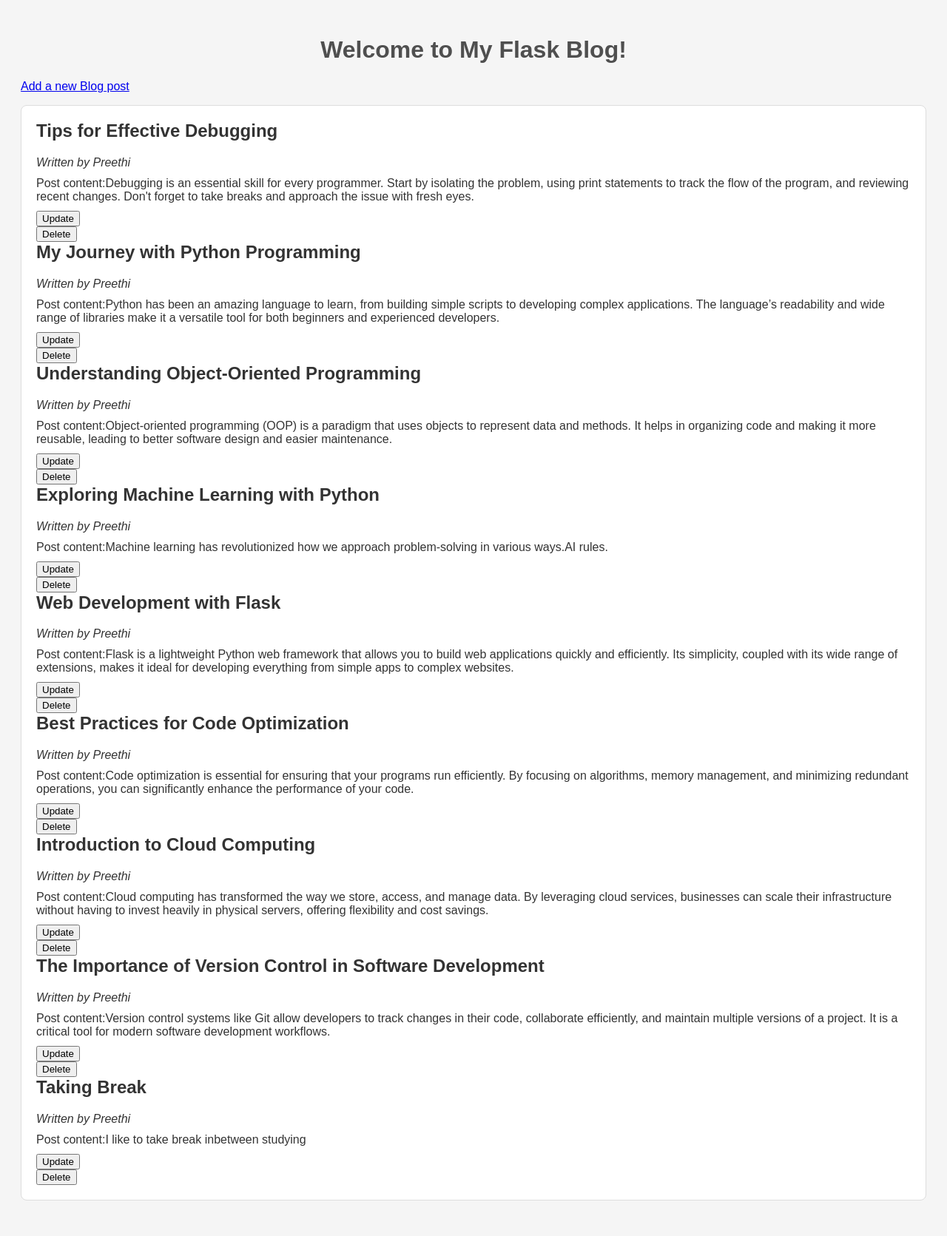
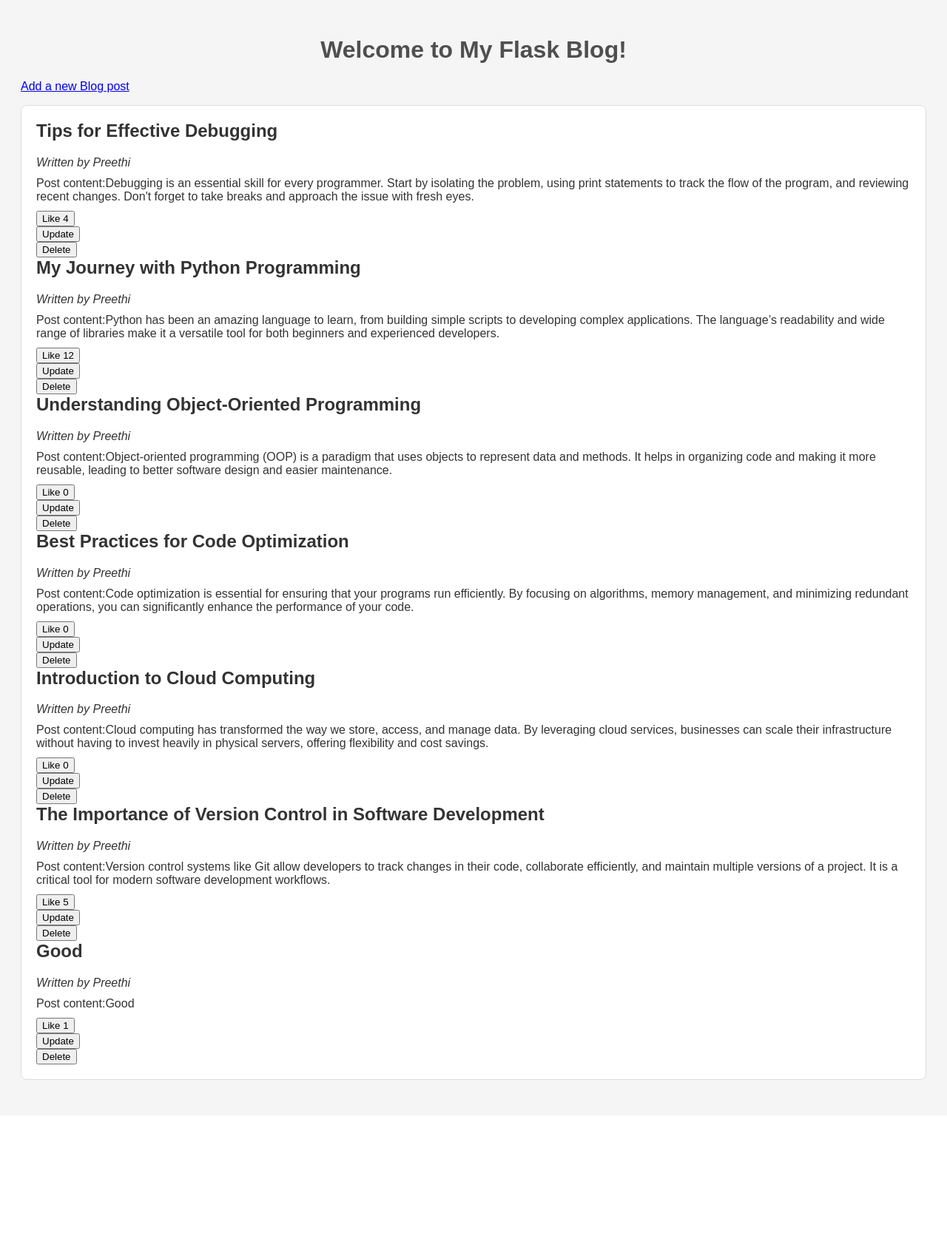
Before and after one commit to Preethicoder/MyBlog_Flask, a Flask app: page / in a window 1280 px wide. Shown: the whole page at 74% size. After the commit the page ends 1460 px from the top, so only its background shows below. Run offline with Flask 3, Linux system fonts and the light colour scheme.

Commit message:
Add the changes

```diff
--- a/app.py
+++ b/app.py
@@ -1,39 +1,38 @@
 import json
+from flask import Flask, render_template, request, url_for, redirect
 
-from flask import Flask, render_template, request, url_for
-from werkzeug.utils import redirect
 
 app = Flask(__name__)
+
+# Function to read blog posts from the JSON file
 def read_jsonfile():
-    with open("data.json", "r") as fileobj:
-        blog_posts = json.load(fileobj)
-        return blog_posts
+    """Reads blog posts from the data.json file."""
+    with open("data.json", "r", encoding="UTF-8") as file:
+        return json.load(file)
 
-# Function to write the updated list of blog posts to the JSON file
+# Function to write updated blog posts to the JSON file
 def write_jsonfile(blog_posts):
-    with open("data.json", "w") as fileobj:
-        json.dump(blog_posts, fileobj, indent=4)
-
+    """Writes the updated list of blog posts to the data.json file."""
+    with open("data.json", "w", encoding="UTF-8") as file:
+        json.dump(blog_posts, file, indent=4)
 
 @app.route('/')
 def index():
-     blog_posts = read_jsonfile()
-     print(blog_posts)
-     return render_template('index.html', posts=blog_posts)
+    """Display the list of blog posts."""
+    blog_posts = read_jsonfile()
+    return render_template('index.html', posts=blog_posts)
 
 @app.route('/add', methods=['GET', 'POST'])
 def add():
+    """Add a new blog post."""
     if request.method == 'POST':
         author = request.form.get('author')
         title = request.form.get('title')
         content = request.form.get('content')
 
         blog_posts = read_jsonfile()
-        # Generate a new ID for the new post (you can improve this by using a unique ID generator or database)
         new_id = len(blog_posts) + 1
-
-        # Create a new blog post and append to the blog_posts list
-        new_post = {'id': new_id, 'author': author, 'title': title, 'content': content}
+        new_post = {'id': new_id, 'author': author, 'title': title, 'content': content, 'likes': 0}
         blog_posts.append(new_post)
         write_jsonfile(blog_posts)
         return redirect(url_for('index'))
@@ -41,45 +40,44 @@ def add():
 
 @app.route('/delete/<int:post_id>', methods=['POST'])
 def delete(post_id):
+    """Delete a blog post."""
     blog_posts = read_jsonfile()
-    for post in blog_posts:
-        if post["id"] == post_id:
-            blog_posts.remove(post)
-            break
+    blog_posts = [post for post in blog_posts if post["id"] != post_id]
     write_jsonfile(blog_posts)
     return redirect(url_for('index'))
 
-
 @app.route('/update/<int:post_id>', methods=['GET', 'POST'])
 def update(post_id):
-    blog_posts = read_jsonfile()  # Read the blog posts from the JSON file
+    """Update an existing blog post."""
+    blog_posts = read_jsonfile()
+    post = next((p for p in blog_posts if p["id"] == post_id), None)
 
-    # Initialize post variable to None
-    post = None
-
-    # Find the post by matching the id
-    for p in blog_posts:
-        if p["id"] == post_id:
-            post = p
-            break  # Stop searching once we find the post
-
-    # If the post is not found, redirect to the home page
     if not post:
         return redirect(url_for('index'))
 
-    # If it's a POST request, update the post
     if request.method == 'POST':
         post['author'] = request.form.get('author')
         post['title'] = request.form.get('title')
         post['content'] = request.form.get('content')
+        post['likes'] = request.form.get('likes')
+        write_jsonfile(blog_posts)
+        return redirect(url_for('index'))
 
-        write_jsonfile(blog_posts)  # Save the updated blog posts back to the file
-        return redirect(url_for('index'))  # Redirect to the index page after updating
-
-    # If it's a GET request, display the update form with current post details
-    return render_template('update.html', post=post)  # Render the update template with the post data
+    return render_template('update.html', post=post)
 
 
+# Route to handle "Like" button click
+@app.route('/like/<int:id>', methods=['GET'])
+def likePost(id):
+    blog_posts = read_jsonfile()
+    # Find the post with the given id
+    post = next((post for post in blog_posts if post['id'] == id), None)
 
+    if post:
+        # Increment the 'likes' count
+        post['likes'] += 1
+    write_jsonfile(blog_posts)
+    # Redirect back to the index page
+    return redirect(url_for('index'))
 if __name__ == "__main__":
     app.run(host="0.0.0.0", port=5003, debug=True)
--- a/data.json
+++ b/data.json
@@ -1,56 +1,51 @@
 [
+    {
+        "id": 1,
+        "author": "Preethi",
+        "title": "Tips for Effective Debugging",
+        "content": "Debugging is an essential skill for every programmer. Start by isolating the problem, using print statements to track the flow of the program, and reviewing recent changes. Don't forget to take breaks and approach the issue with fresh eyes.",
+        "likes": 4
+    },
+    {
+        "id": 2,
+        "author": "Preethi",
+        "title": "My Journey with Python Programming",
+        "content": "Python has been an amazing language to learn, from building simple scripts to developing complex applications. The language\u2019s readability and wide range of libraries make it a versatile tool for both beginners and experienced developers.",
+        "likes": 12
+    },
+    {
+        "id": 3,
+        "author": "Preethi",
+        "title": "Understanding Object-Oriented Programming",
+        "content": "Object-oriented programming (OOP) is a paradigm that uses objects to represent data and methods. It helps in organizing code and making it more reusable, leading to better software design and easier maintenance.",
+        "likes": 0
+    },
+    {
+        "id": 4,
+        "author": "Preethi",
+        "title": "Best Practices for Code Optimization",
+        "content": "Code optimization is essential for ensuring that your programs run efficiently. By focusing on algorithms, memory management, and minimizing redundant operations, you can significantly enhance the performance of your code.",
+        "likes": 0
+    },
+    {
+        "id": 5,
+        "author": "Preethi",
+        "title": "Introduction to Cloud Computing",
+        "content": "Cloud computing has transformed the way we store, access, and manage data. By leveraging cloud services, businesses can scale their infrastructure without having to invest heavily in physical servers, offering flexibility and cost savings.",
+        "likes": 0
+    },
     {
         "id": 6,
         "author": "Preethi",
-        "title": "Tips for Effective Debugging",
-        "content": "Debugging is an essential skill for every programmer. Start by isolating the problem, using print statements to track the flow of the program, and reviewing recent changes. Don't forget to take breaks and approach the issue with fresh eyes."
+        "title": "The Importance of Version Control in Software Development",
+        "content": "Version control systems like Git allow developers to track changes in their code, collaborate efficiently, and maintain multiple versions of a project. It is a critical tool for modern software development workflows.",
+        "likes": 5
     },
     {
         "id": 7,
         "author": "Preethi",
-        "title": "My Journey with Python Programming",
-        "content": "Python has been an amazing language to learn, from building simple scripts to developing complex applications. The language\u2019s readability and wide range of libraries make it a versatile tool for both beginners and experienced developers."
-    },
-    {
-        "id": 8,
-        "author": "Preethi",
-        "title": "Understanding Object-Oriented Programming",
-        "content": "Object-oriented programming (OOP) is a paradigm that uses objects to represent data and methods. It helps in organizing code and making it more reusable, leading to better software design and easier maintenance."
-    },
-    {
-        "id": 9,
-        "author": "Preethi",
-        "title": "Exploring Machine Learning with Python",
-        "content": "Machine learning has revolutionized how we approach problem-solving in various ways.AI rules."
-    },
-    {
-        "id": 10,
-        "author": "Preethi",
-        "title": "Web Development with Flask",
-        "content": "Flask is a lightweight Python web framework that allows you to build web applications quickly and efficiently. Its simplicity, coupled with its wide range of extensions, makes it ideal for developing everything from simple apps to complex websites."
-    },
-    {
-        "id": 11,
-        "author": "Preethi",
-        "title": "Best Practices for Code Optimization",
-        "content": "Code optimization is essential for ensuring that your programs run efficiently. By focusing on algorithms, memory management, and minimizing redundant operations, you can significantly enhance the performance of your code."
-    },
-    {
-        "id": 12,
-        "author": "Preethi",
-        "title": "Introduction to Cloud Computing",
-        "content": "Cloud computing has transformed the way we store, access, and manage data. By leveraging cloud services, businesses can scale their infrastructure without having to invest heavily in physical servers, offering flexibility and cost savings."
-    },
-    {
-        "id": 13,
-        "author": "Preethi",
-        "title": "The Importance of Version Control in Software Development",
-        "content": "Version control systems like Git allow developers to track changes in their code, collaborate efficiently, and maintain multiple versions of a project. It is a critical tool for modern software development workflows."
-    },
-    {
-        "id": 9,
-        "author": "Preethi",
-        "title": "Taking Break",
-        "content": "I like to take break inbetween studying"
+        "title": "Good",
+        "content": "Good",
+        "likes": 1
     }
 ]
--- a/templates/index.html
+++ b/templates/index.html
@@ -15,6 +15,13 @@
         <h2>{{details["title"]}}</h2>
         <p><em>Written by {{details["author"]}}</em></p>
         <p>Post content:{{details["content"]}}</p>
+         <div>
+            <a href="{{ url_for('likePost', id=details['id']) }}">
+                <button class="like-btn">
+                    Like <span id="likes-count-{{ details['id'] }}">{{ details["likes"] }}</span>
+                </button>
+            </a>
+        </div>
         <form action="{{ url_for('update', post_id=details['id']) }}" method="GET">
         <button type="submit">Update</button>
         </form>
```
Also changed, not shown: templates/update.html (+8 -7 lines).
